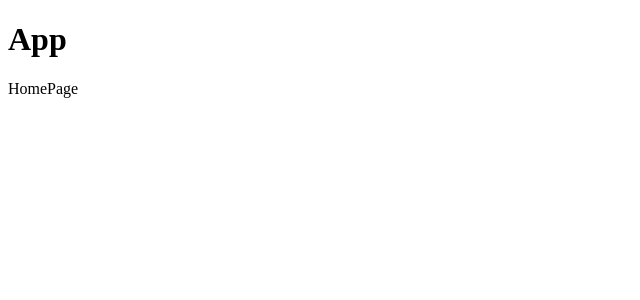
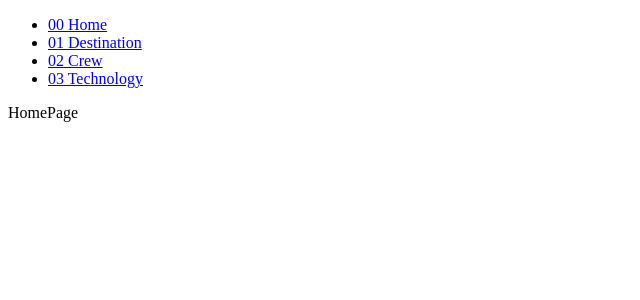
Before and after one commit to SanazBHMN/space-tourism, a React (Vite) app: page / in a window 1280 px wide. Shown: the top 300 px of the page, without its empty margins (0-640 px from the left). Built offline with nearby package versions, Linux system fonts and the light colour scheme.

Commit message:
Create navbar

```diff
--- a/src/App.jsx
+++ b/src/App.jsx
@@ -1,11 +1,12 @@
 // import "./App.css";
 
 import { Outlet } from "react-router-dom";
+import Navbar from "./components/Navbar";
 
 function App() {
   return (
     <div>
-      <h1>App</h1>
+      <Navbar />
       <Outlet />
     </div>
   );
--- /dev/null
+++ b/src/components/Navbar.jsx
@@ -0,0 +1,24 @@
+import { Link } from "react-router-dom";
+
+function Navbar() {
+  return (
+    <nav>
+      <ul>
+        <li>
+          <Link to="/">00 Home</Link>
+        </li>
+        <li>
+          <Link to="/destination">01 Destination</Link>
+        </li>
+        <li>
+          <Link to="/crew">02 Crew</Link>
+        </li>
+        <li>
+          <Link to="/technology">03 Technology</Link>
+        </li>
+      </ul>
+    </nav>
+  );
+}
+
+export default Navbar;
```
